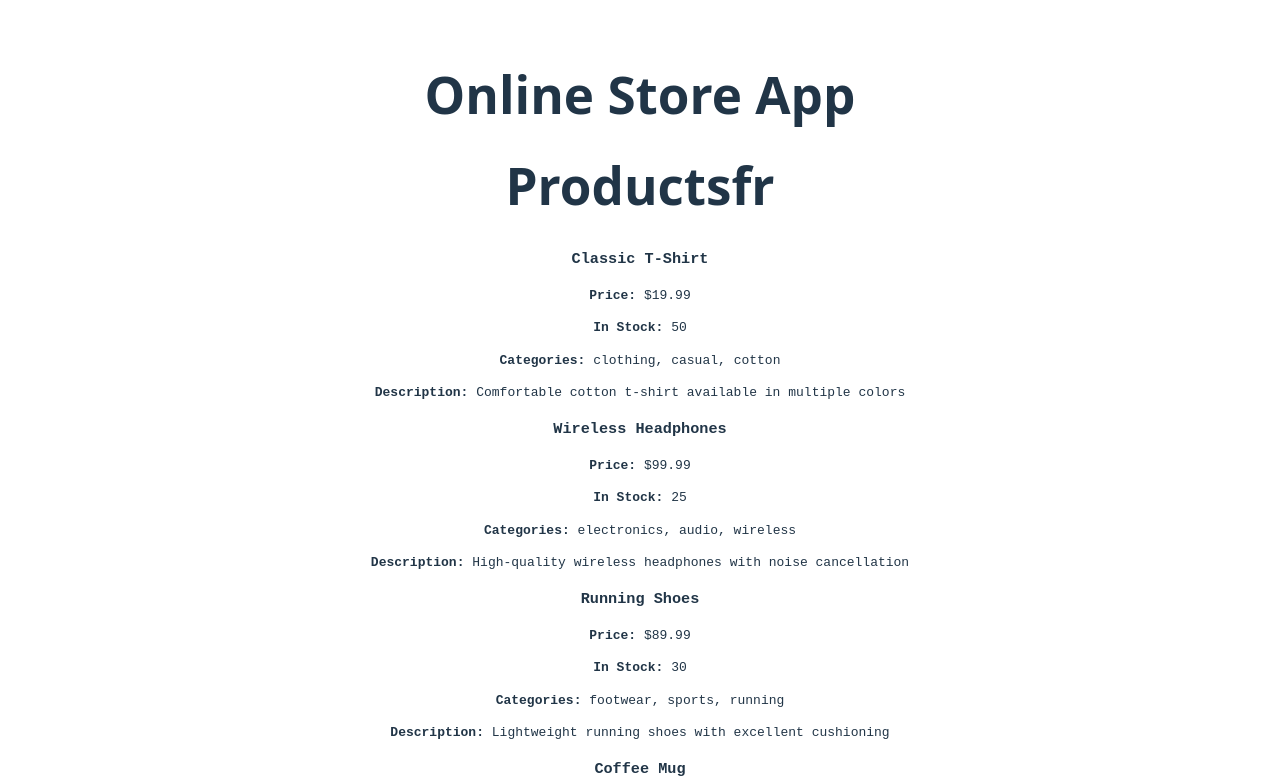
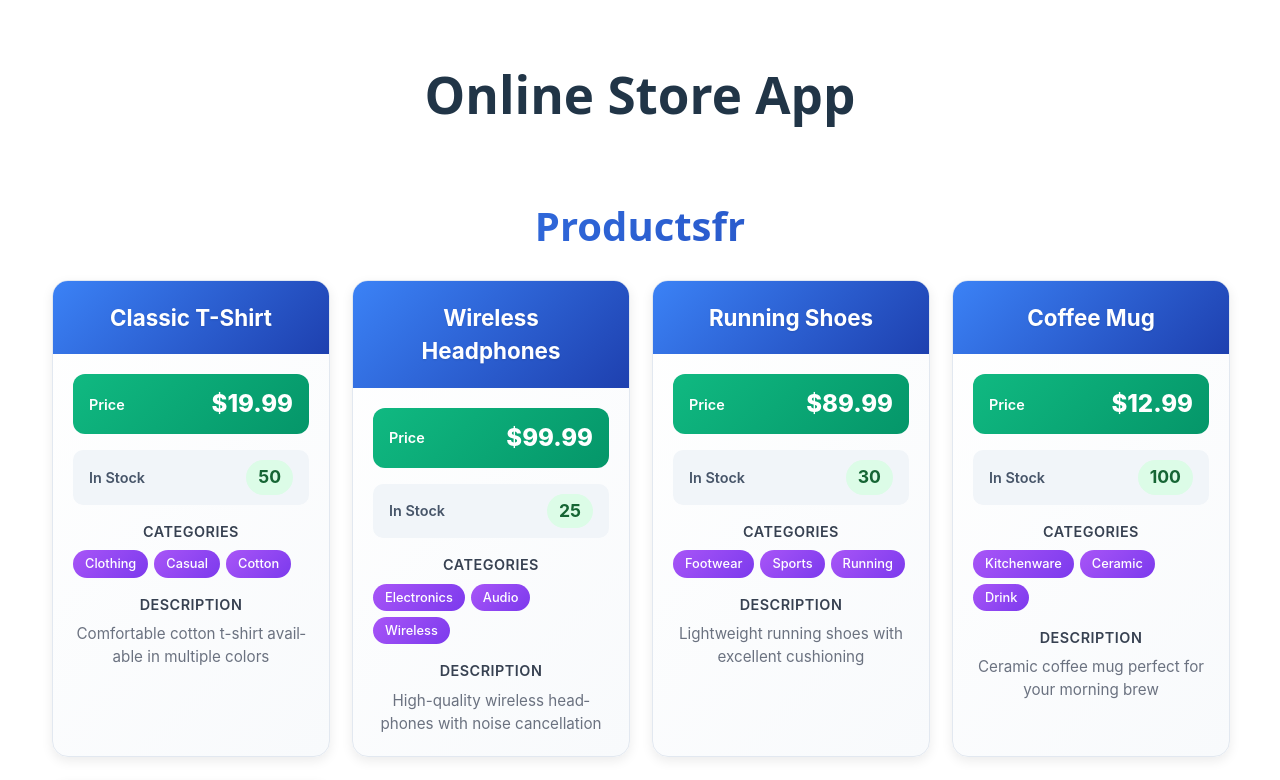
Before and after one commit to rudysjvidal/online_store_gym_equipment_clientside, a React (Vite) app: page / in a window 1280 px wide. Shown: the top 780 px of the page. Built offline with nearby package versions, Linux system fonts and the light colour scheme.

Commit message:
Styling for parent and child elements of ProductList and RenderProduct

```diff
--- /dev/null
+++ b/src/components/ProductList.css
@@ -0,0 +1,71 @@
+/* ProductList.css */
+
+.product-list-container {
+    max-width: 1400px;
+    margin: 0 auto;
+    padding: 20px;
+}
+
+.product-list-title {
+    text-align: center;
+    font-size: 2.5rem;
+    font-weight: 800;
+    color: #1f2937;
+    margin-bottom: 2rem;
+    background: linear-gradient(135deg, #3b82f6 0%, #1e40af 100%);
+    -webkit-background-clip: text;
+    -webkit-text-fill-color: transparent;
+    background-clip: text;
+}
+
+.products-grid {
+    display: grid;
+    grid-template-columns: repeat(auto-fit, minmax(280px, 1fr));
+    gap: 20px;
+    width: 100%;
+}
+
+/* Large desktop: 4 columns */
+@media (min-width: 1200px) {
+    .products-grid {
+        grid-template-columns: repeat(4, 1fr);
+        gap: 24px;
+    }
+}
+
+/* Desktop: 3 columns */
+@media (min-width: 900px) and (max-width: 1199px) {
+    .products-grid {
+        grid-template-columns: repeat(3, 1fr);
+        gap: 20px;
+    }
+}
+
+/* Tablet: 2 columns */
+@media (min-width: 600px) and (max-width: 899px) {
+    .products-grid {
+        grid-template-columns: repeat(2, 1fr);
+        gap: 18px;
+    }
+
+    .product-list-container {
+        padding: 16px;
+    }
+}
+
+/* Mobile: 1 column */
+@media (max-width: 599px) {
+    .products-grid {
+        grid-template-columns: 1fr;
+        gap: 16px;
+    }
+
+    .product-list-container {
+        padding: 12px;
+    }
+
+    .product-list-title {
+        font-size: 2rem;
+        margin-bottom: 1.5rem;
+    }
+}
--- a/src/components/ProductList.tsx
+++ b/src/components/ProductList.tsx
@@ -1,6 +1,8 @@
+// ProductList.tsx
 import type { ReactElement } from "react"
 import type { Product } from '../types/Product'
 import { RenderProduct } from "./RenderProduct"
+import "./ProductList.css";
 
 type Props = {
     products: Product[],
@@ -9,11 +11,14 @@ type Props = {
 
 export const ProductList = (props: Props): ReactElement => {
     const listOfProducts = props.products;
-    return <div>
-        <h1>{props.title}</h1>
-        <pre>
-            {listOfProducts.map(product =>
-                { return (<RenderProduct product={product} />) })}
-        </pre>
-    </div>
+    return (
+        <div className="product-list-container">
+            <h1 className="product-list-title">{props.title}</h1>
+            <div className="products-grid">
+                {listOfProducts.map((product, index) => (
+                    <RenderProduct key={product.id || index} product={product} />
+                ))}
+            </div>
+        </div>
+    )
 }
--- /dev/null
+++ b/src/components/RenderProduct.css
@@ -0,0 +1,150 @@
+/* RenderProduct.css */
+.product-card {
+    background: linear-gradient(135deg, #ffffff 0%, #f8fafc 100%);
+    border: 1px solid #e2e8f0;
+    border-radius: 16px;
+    box-shadow: 0 4px 12px rgba(0, 0, 0, 0.08);
+    padding: 0;
+    font-family: -apple-system, BlinkMacSystemFont, 'Segoe UI', 'Roboto', sans-serif;
+    width: 100%;
+    min-height: 400px;
+    display: flex;
+    flex-direction: column;
+    transition: all 0.3s ease;
+    overflow: hidden;
+}
+
+.product-card:hover {
+    transform: translateY(-4px);
+    box-shadow: 0 8px 24px rgba(0, 0, 0, 0.12);
+    border-color: #3b82f6;
+}
+
+/* Product header */
+.product-header {
+    background: linear-gradient(135deg, #3b82f6 0%, #1e40af 100%);
+    padding: 20px;
+    color: white;
+    text-align: center;
+}
+
+.product-name {
+    font-size: 1.4rem;
+    font-weight: 700;
+    margin: 0;
+    color: white;
+    text-shadow: 0 1px 2px rgba(0, 0, 0, 0.1);
+}
+
+/* Product body */
+.product-body {
+    padding: 20px;
+    flex-grow: 1;
+    display: flex;
+    flex-direction: column;
+    gap: 16px;
+}
+
+/* Price section */
+.price-section {
+    display: flex;
+    justify-content: space-between;
+    align-items: center;
+    padding: 12px 16px;
+    background: linear-gradient(135deg, #10b981 0%, #059669 100%);
+    border-radius: 12px;
+    color: white;
+}
+
+.price-label {
+    font-weight: 600;
+    font-size: 0.9rem;
+}
+
+.price-value {
+    font-size: 1.5rem;
+    font-weight: 800;
+}
+
+/* Stock section */
+.stock-section {
+    display: flex;
+    justify-content: space-between;
+    align-items: center;
+    padding: 10px 16px;
+    background: #f1f5f9;
+    border-radius: 10px;
+}
+
+.stock-label {
+    font-weight: 600;
+    color: #475569;
+    font-size: 0.9rem;
+}
+
+.stock-value {
+    font-weight: 700;
+    font-size: 1.1rem;
+    padding: 4px 12px;
+    border-radius: 20px;
+}
+
+.stock-value.in-stock {
+    background: #dcfce7;
+    color: #166534;
+}
+
+.stock-value.out-of-stock {
+    background: #fee2e2;
+    color: #991b1b;
+}
+
+/* Categories section */
+.categories-section {
+    display: flex;
+    flex-direction: column;
+    gap: 8px;
+}
+
+.section-label {
+    font-weight: 600;
+    color: #374151;
+    font-size: 0.9rem;
+    text-transform: uppercase;
+    letter-spacing: 0.5px;
+}
+
+.categories-list {
+    display: flex;
+    flex-wrap: wrap;
+    gap: 6px;
+}
+
+.category-tag {
+    background: linear-gradient(135deg, #a855f7 0%, #7c3aed 100%);
+    color: white;
+    padding: 4px 12px;
+    border-radius: 20px;
+    font-size: 0.8rem;
+    font-weight: 500;
+    text-transform: capitalize;
+}
+
+/* Description section */
+.description-section {
+    display: flex;
+    flex-direction: column;
+    gap: 8px;
+    flex-grow: 1;
+}
+
+.description-text {
+    color: #6b7280;
+    font-size: 0.95rem;
+    line-height: 1.5;
+    margin: 0;
+    flex-grow: 1;
+    word-wrap: break-word;
+    overflow-wrap: break-word;
+    hyphens: auto;
+}
--- a/src/components/RenderProduct.tsx
+++ b/src/components/RenderProduct.tsx
@@ -1,5 +1,7 @@
+// RenderProduct.tsx
 import type { ReactElement } from "react";
 import type { Product } from "../types/Product";
+import "./RenderProduct.css";
 
 type Props = {
     product: Product;
@@ -7,12 +9,36 @@ type Props = {
 
 export const RenderProduct = ({ product }: Props): ReactElement => {
     return (
-        <div>
-            <h3>{product.name}</h3>
-            <p><strong>Price:</strong> ${product.price}</p>
-            <p><strong>In Stock:</strong> {product.on_hand}</p>
-            <p><strong>Categories:</strong> {product.categories.join(", ")}</p>
-            <p><strong>Description:</strong> {product.description}</p>
+        <div className="product-card">
+            <div className="product-header">
+                <h3 className="product-name">{product.name}</h3>
+            </div>
+            <div className="product-body">
+                <div className="price-section">
+                    <span className="price-label">Price</span>
+                    <span className="price-value">${product.price}</span>
+                </div>
+                <div className="stock-section">
+                    <span className="stock-label">In Stock</span>
+                    <span className={`stock-value ${product.on_hand > 0 ? 'in-stock' : 'out-of-stock'}`}>
+                        {product.on_hand}
+                    </span>
+                </div>
+                <div className="categories-section">
+                    <span className="section-label">Categories</span>
+                    <div className="categories-list">
+                        {product.categories.map((category, index) => (
+                            <span key={index} className="category-tag">
+                                {category}
+                            </span>
+                        ))}
+                    </div>
+                </div>
+                <div className="description-section">
+                    <span className="section-label">Description</span>
+                    <p className="description-text">{product.description}</p>
+                </div>
+            </div>
         </div>
     );
 };
```
